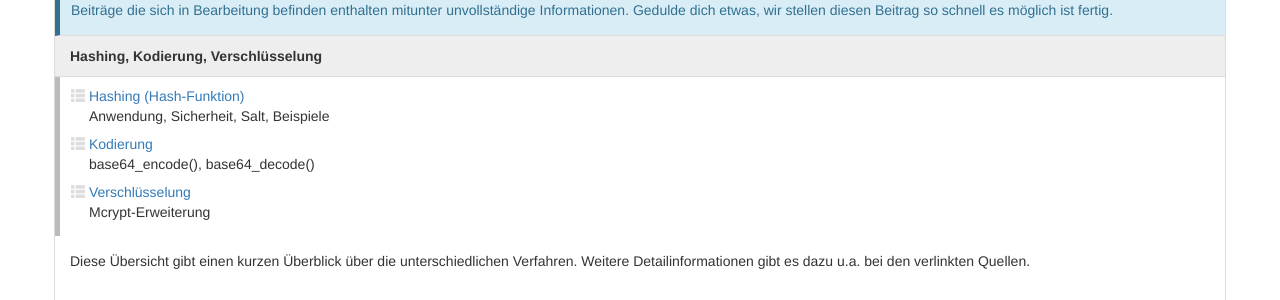
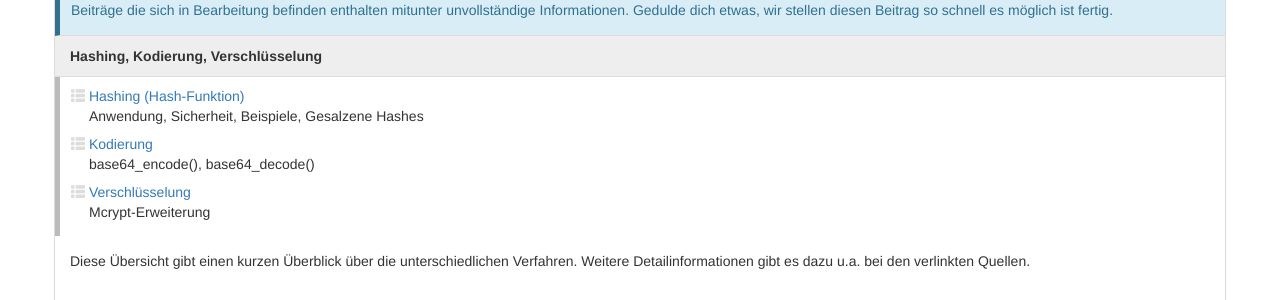
Before and after one commit to php-de/php-de.github.io, a Jekyll site: the page built from general/hash-etc.md, in a window 1280 px wide and 900 px high. Shown: the part 157-457 px from the top of the window. Built offline with Jekyll 4.4.1, drawn with Linux system fonts in a browser that asks for light colours; nearby versions of some CDN libraries.

Commit message:
Update hash-etc.md

```diff
--- a/general/hash-etc.md
+++ b/general/hash-etc.md
@@ -10,7 +10,7 @@ author:
 inhalt:
     -   name: "Hashing (Hash-Funktion)"
         anchor: hashing-hash-funktion
-        simple: "Anwendung, Sicherheit, Salt, Beispiele"
+        simple: "Anwendung, Sicherheit, Beispiele, Gesalzene Hashes"
 
     -   name: "Kodierung"
         anchor: kodierung
```
